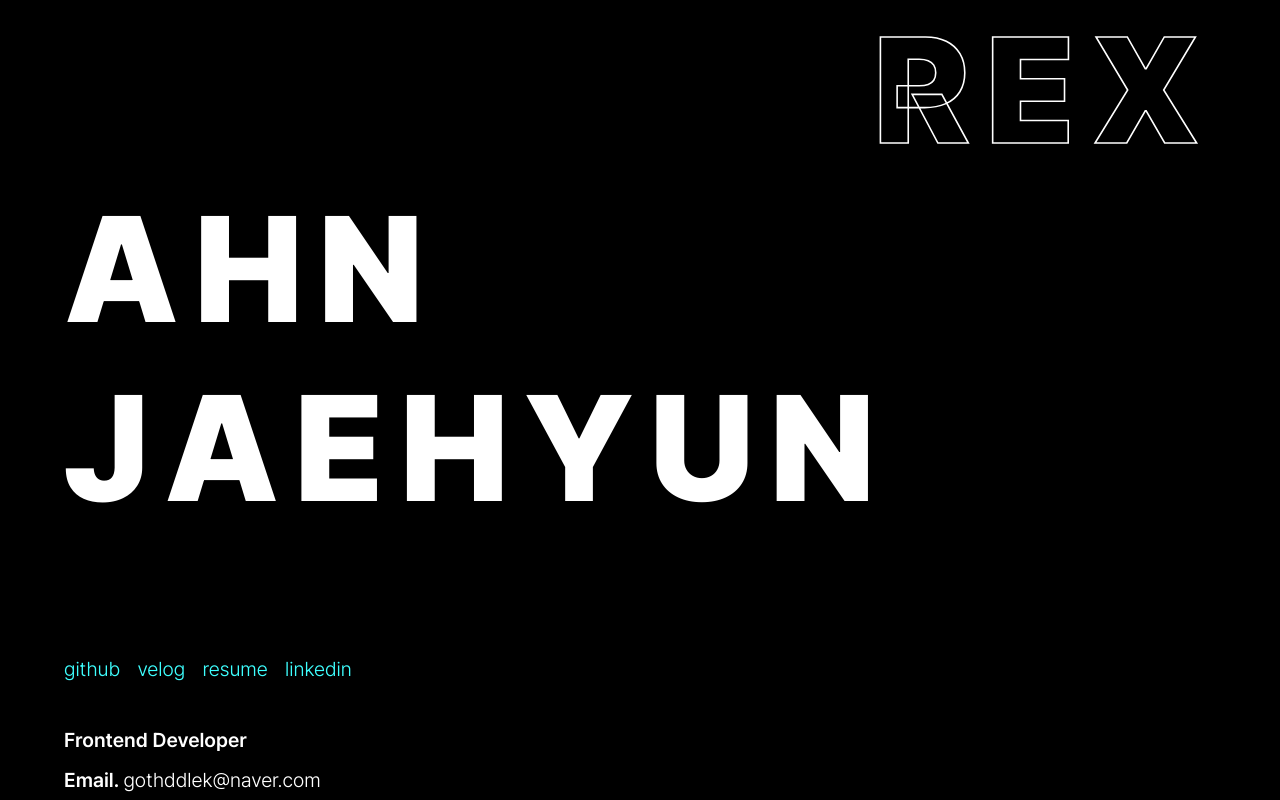
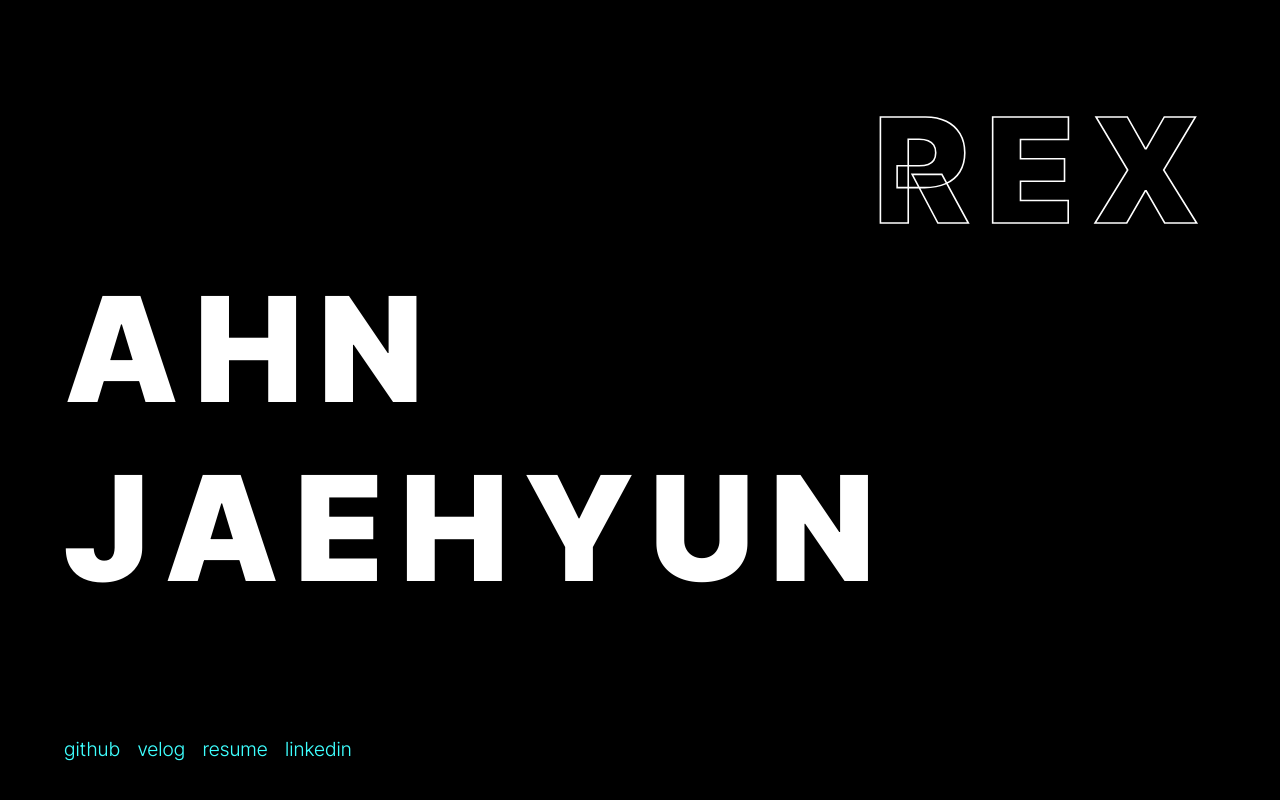
Before and after one commit to JaeHyunGround/portfolio-v2, a Next.js app: page / in a window 1280 px wide. Shown: the top 800 px of the page. Built offline with nearby package versions, Linux system fonts and the light colour scheme.

Commit message:
✨feat : Header container 제작

```diff
--- a/src/app/page.tsx
+++ b/src/app/page.tsx
@@ -1,5 +1,6 @@
 import Activity from '@/components/Activity'
 import Footer from '@/containers/Footer'
+import Header from '@/containers/Header'
 import Info from '@/containers/Info'
 import Main from '@/containers/Main'
 import Projects from '@/containers/Projects'
@@ -7,6 +8,7 @@ import Projects from '@/containers/Projects'
 export default function Home() {
   return (
     <main>
+      <Header />
       <Main />
       <Info />
       <Projects />
--- /dev/null
+++ b/src/containers/Header/Header.module.css
@@ -0,0 +1,3 @@
+.Header_container {
+  height: 80px;
+}
--- /dev/null
+++ b/src/containers/Header/index.tsx
@@ -0,0 +1,9 @@
+import styles from './Header.module.css'
+
+export default function Header() {
+  return (
+    <div className={styles.Header_container}>
+      {/* <div className='Header_title'>REX's portfolio</div> */}
+    </div>
+  )
+}
```
